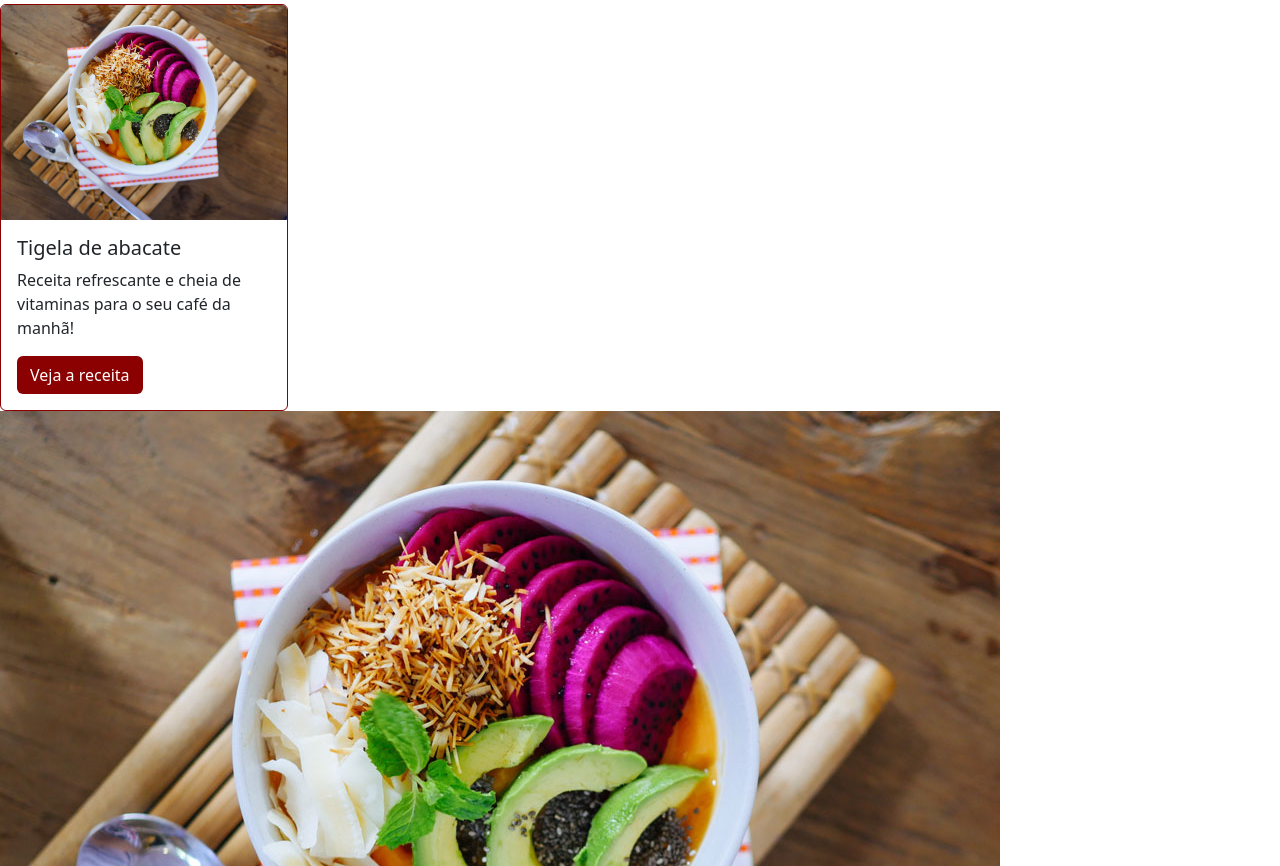
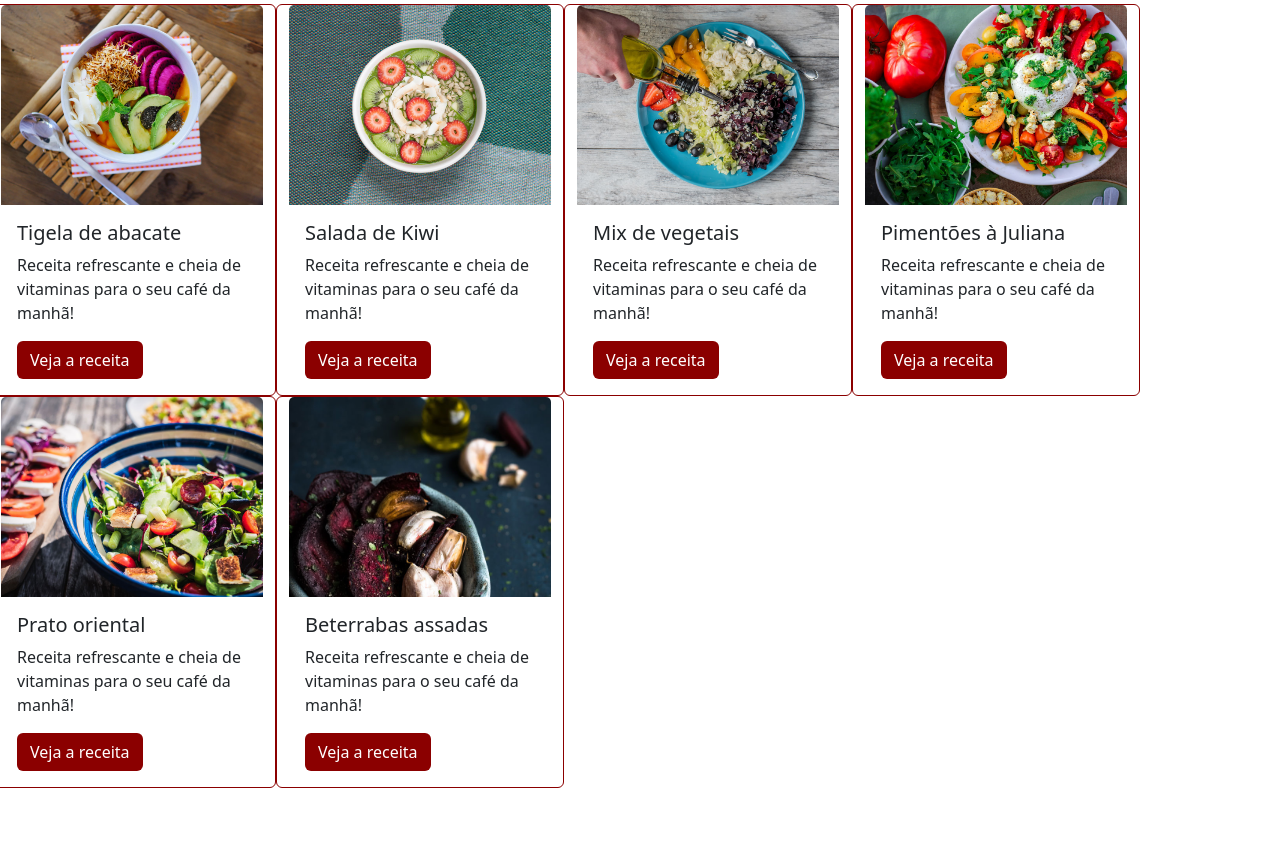
Before and after one commit to YuriCF1/Proj.Estudo--Botstrap4, a plain HTML site: page index.html in a window 1280 px wide. Shown: the part 634-1500 px from the top of the page. After the commit the page ends 1422 px from the top, so only its background shows below. Drawn offline with nearby package versions, Linux system fonts and the light colour scheme.

Commit message:
Adicionando os cards com medida certa e distribuindo em linha

```diff
--- a/index.html
+++ b/index.html
@@ -22,6 +22,8 @@
   </head>
 
   <body>
+
+    <header>
       <!-- Parte 1 __NavBar -->
       <!-- <nav class="navbar navbar-expand-lg bg-light fixed-top"> -->
         <nav class="navbar navbar-expand-lg bg-light">
@@ -57,9 +59,12 @@
         </div>
       </div>
     </nav>
+  </header>
+
+  <main>
 
     <!--__________________________________CARROSSEL__________________________  -->
-    <div id="carouselExampleCaptions" class="carousel slide" data-bs-ride="carousel" data-interval="2500">
+    <section id="carouselExampleCaptions" class="carousel slide" data-bs-ride="carousel" data-interval="2500">
       <div class="carousel-indicators">
         <button type="button" data-bs-target="#carouselExampleCaptions" data-bs-slide-to="0" class="active" aria-current="true" aria-label="Slide 1"></button>
         <button type="button" data-bs-target="#carouselExampleCaptions" data-bs-slide-to="1" aria-label="Slide 2"></button>
@@ -101,28 +106,83 @@
         <span class="carousel-control-next-icon" aria-hidden="true"></span>
         <span class="visually-hidden">Next</span>
       </button>
-    </div>
+    </section>
 
     <!-- <title>fruto & fruta</title> -->
     <!-- <h1>Reaproveite melhor os alimentos!</h1>
       <h1>Economize e ganhe em saúde!</h1> -->
 
+      <section class="titulo">
         <h2 class="text-center font-titulo cor-titulo pt-5">Receitas para economizar e ganhar saúde</h2>
         <p class="text-center .text-secondary pb-5">
           Nossas receitas ajudam você a aproveitar melhor os alimentos, economizar,
           ganhar tempo e praticidade
         </p>
+      </section>
+
+      <section class="conatainer" id="cards-receitas">
+        <div class="row">
           <!-- CARDS -->
-    <div div class="card borda-cor--especial " style="width: 18rem;">
-      <img src="src/img/receita-abacate.jpg" class="card-img-top" alt="...">
+          <article class="card borda-cor--especial card-largura">
+            <img src="src/img/receita-abacate.jpg" class="card-img-top card-posicao--imagem" alt="...">
             <div class="card-body">
               <h5 class="card-title">Tigela de abacate</h5>
               <p class="card-text">Receita refrescante e cheia de vitaminas para o seu café da manhã!</p>
               <a href="#" class="btn botao-cor--especial">Veja a receita</a>
             </div>
+          </article>
+
+          <article class="card borda-cor--especial card-largura">
+            <img src="src/img/receita-kiwi.jpg" class="card-img-top card-posicao--imagem" alt="...">
+            <div class="card-body">
+              <h5 class="card-title">Salada de Kiwi</h5>
+              <p class="card-text">Receita refrescante e cheia de vitaminas para o seu café da manhã!</p>
+              <a href="#" class="btn botao-cor--especial">Veja a receita</a>
             </div>
+          </article>
+
+          <article class="card borda-cor--especial card-largura">
+            <img src="src/img/receita-mix.jpg" class="card-img-top card-posicao--imagem" alt="...">
+            <div class="card-body">
+              <h5 class="card-title">Mix de vegetais</h5>
+              <p class="card-text">Receita refrescante e cheia de vitaminas para o seu café da manhã!</p>
+              <a href="#" class="btn botao-cor--especial">Veja a receita</a>
+            </div>
+          </article>
+
+          <article class="card borda-cor--especial card-largura">
+            <img src="src/img/receita-pimentoes.jpg" class="card-img-top card-posicao--imagem" alt="...">
+            <div class="card-body">
+              <h5 class="card-title">Pimentões à Juliana</h5>
+              <p class="card-text">Receita refrescante e cheia de vitaminas para o seu café da manhã!</p>
+              <a href="#" class="btn botao-cor--especial">Veja a receita</a>
+            </div>
+          </article>
+
+          <article div class="card borda-cor--especial card-largura ">
+            <img src="src/img/receita-oriental.jpg" class="card-img-top card-posicao--imagem" alt="...">
+            <div class="card-body">
+              <h5 class="card-title">Prato oriental</h5>
+              <p class="card-text">Receita refrescante e cheia de vitaminas para o seu café da manhã!</p>
+              <a href="#" class="btn botao-cor--especial">Veja a receita</a>
+            </div>
+          </article>
+
+          <article div class="card borda-cor--especial card-largura ">
+            <img src="src/img/receita-beterrabas.jpg" class="card-img-top card-posicao--imagem" alt="...">
+            <div class="card-body">
+              <h5 class="card-title">Beterrabas assadas</h5>
+              <p class="card-text">Receita refrescante e cheia de vitaminas para o seu café da manhã!</p>
+              <a href="#" class="btn botao-cor--especial">Veja a receita</a>
+            </div>
+          </article>
         <!-- CARDS -->
-    <img
+        </div>
+      </section>
+    </main>
+
+
+    <!-- <img
       src="src/img/receita-abacate.jpg"
       alt="tigela com salada de abacate, vista superior"
       />
@@ -168,7 +228,7 @@
       contato:<a href="mailto:email@frutafruto.com.br"
       >email@frutafruto.com.br</a
       >
-    </p>
+    </p> -->
 
     <!-- JavaScript Bundle with Popper -->
 
--- a/src/style.css
+++ b/src/style.css
@@ -1,3 +1,8 @@
+.card-largura {
+    width: 18rem;
+
+}
+
 .imagem-carrossel {
     object-fit: cover;
     object-position: 0 80%;
@@ -24,3 +29,9 @@
 .borda-cor--especial {
     border-color: darkred;
 }
+
+.card-posicao--imagem {
+    object-fit: cover;
+    height: 200px;
+
+}
```
Lines whose indentation alone changed are shown as unchanged.
